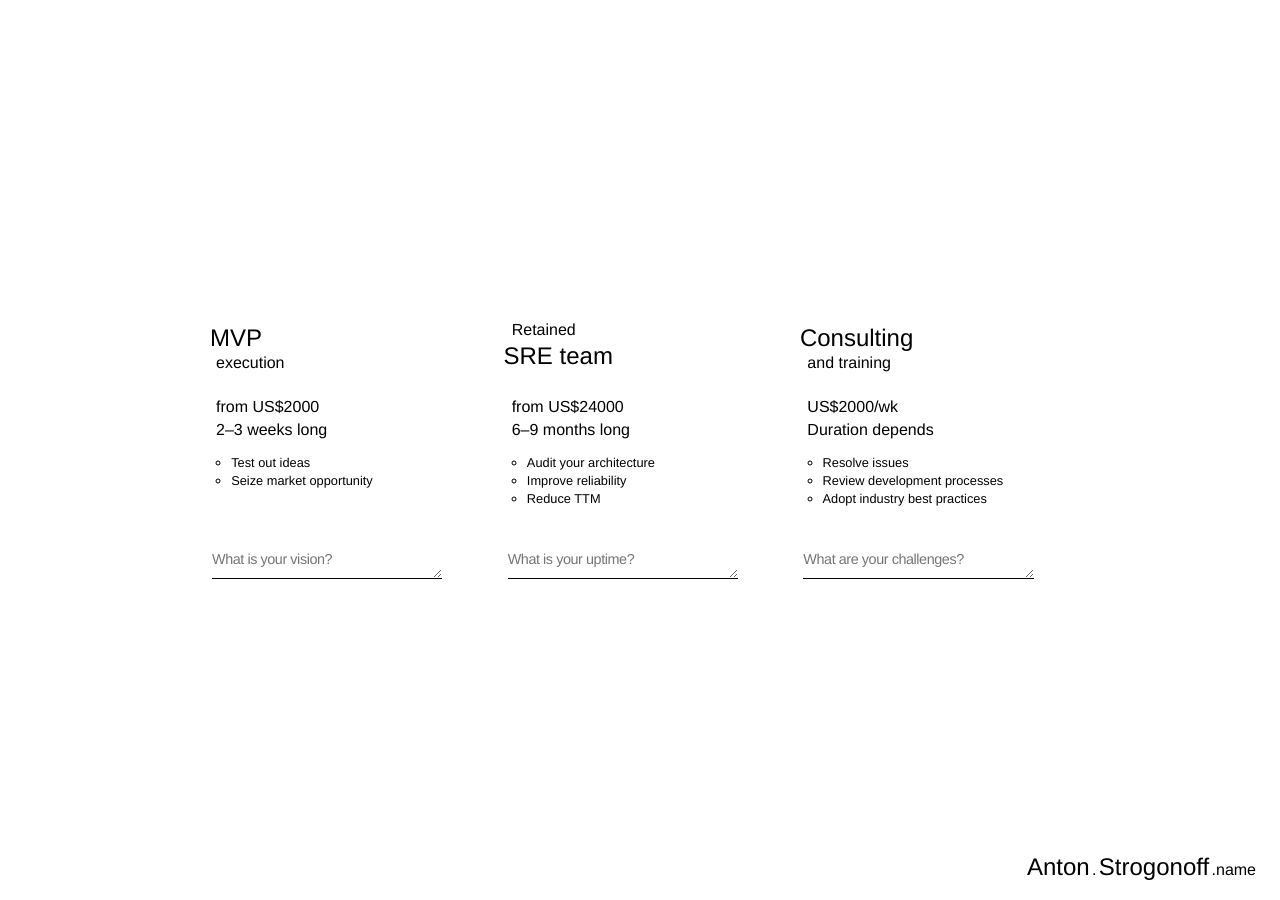
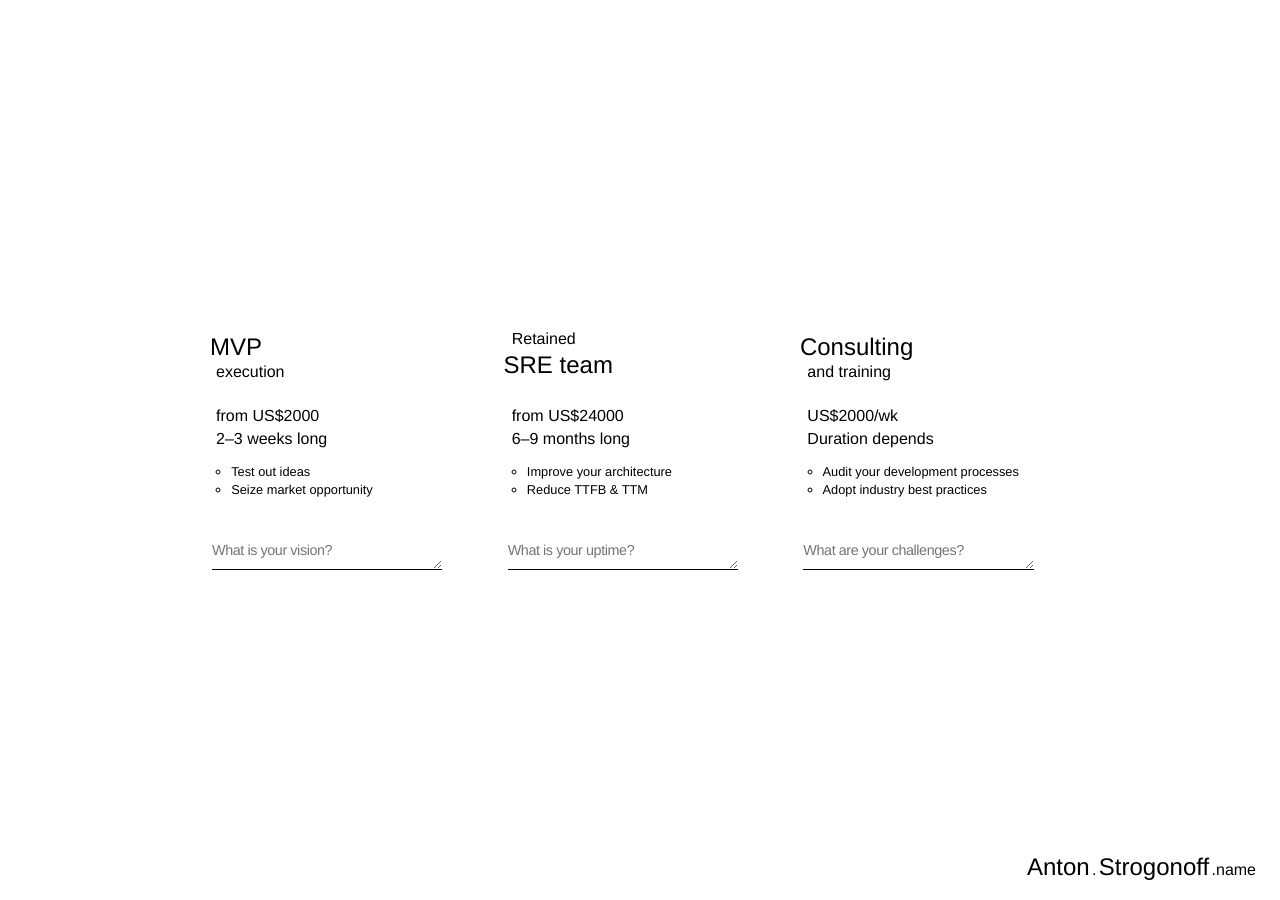
Before and after one commit to strogonoff/strogonoff.github.io, a Jekyll site: the page built from index.html, in a window 1280 px wide. Built offline with Jekyll 4.4.1, drawn with Linux system fonts in a browser that asks for light colours.

Commit message:
copy: Review points for SRE & consulting

```diff
--- a/index.html
+++ b/index.html
@@ -53,9 +53,8 @@ layout: default
           <span class="duration">6–9 months long</span>
 
           <ul class="features">
-            <li>Audit your architecture
-            <li>Improve reliability
-            <li>Reduce TTM
+            <li>Improve your architecture
+            <li>Reduce TTFB &amp; TTM
           </ul>
 
           <!--
@@ -87,8 +86,7 @@ layout: default
           <span class="duration depends">Duration depends</span>
 
           <ul class="features">
-            <li>Resolve issues
-            <li>Review development processes
+            <li>Audit your development processes
             <li>Adopt industry best practices
           </ul>
 
```
